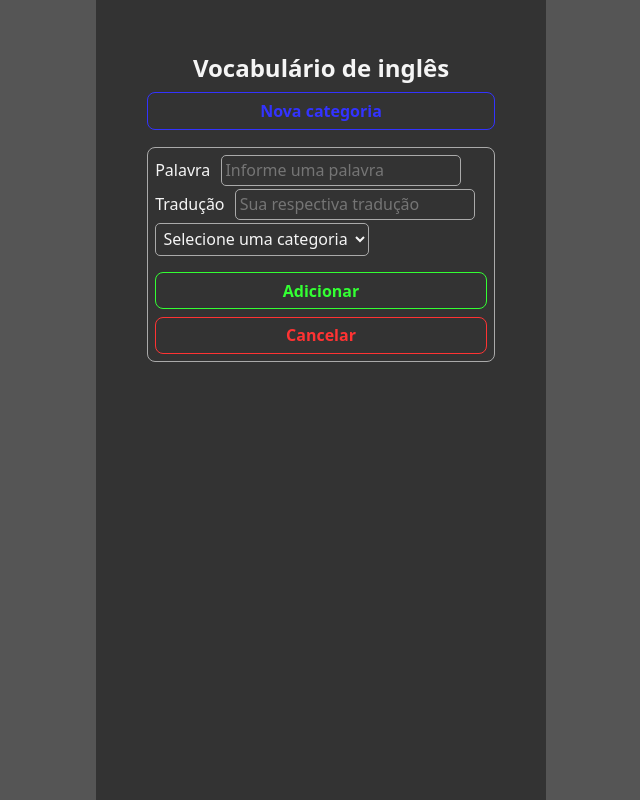
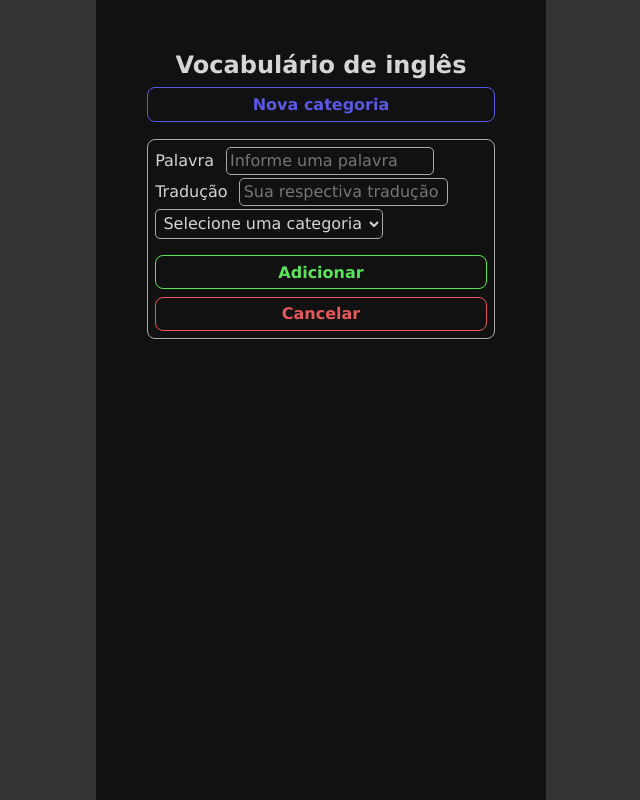
Before and after one commit to zolppy/vocabulary, a plain HTML site: page index.html in a window 1280 px wide. Both pictures are taken after a click on the button "Nova palavra". Shown: the whole page, without its empty margins (319-959 px from the left). Drawn offline with Linux system fonts and the light colour scheme.

Commit message:
alteração da fonte, cores e transições

```diff
--- a/assets/css/styles.css
+++ b/assets/css/styles.css
@@ -5,36 +5,36 @@ html {
 }
 
 :root {
-  --soft-black: #333;
-  --extra-soft-black: #555;
-  --soft-white: #f5f5f5;
-  --soft-blue: #33f;
-  --extra-soft-blue: #aaf;
-  --soft-gray: #aaa;
-  --extra-soft-gray: #ccc;
-  --soft-green: #3f3;
-  --extra-soft-green: #afa;
-  --soft-red: #f33;
-  --extra-soft-red: #faa;
+  --black: rgb(17, 17, 17);
+  --soft-black: rgb(51, 51, 51);
+  --soft-white: rgb(213, 213, 213);
+  --blue: rgb(89, 89, 228);
+  --soft-blue: rgb(134, 134, 233);
+  --green: rgb(89, 228, 89);
+  --soft-green: rgb(134, 233, 134);
+  --red: rgb(228, 89, 89);
+  --soft-red: rgb(233, 134, 134);
+  --gray: rgb(170, 170, 170);
+  --soft-gray: rgb(204, 204, 204);
 }
 
 * {
   box-sizing: border-box;
   color: var(--soft-white);
-  font-family: system-ui, -apple-system, sans-serif;
+  font-family: 'Lucida Sans', 'Lucida Sans Regular', 'Lucida Grande', 'Lucida Sans Unicode', Geneva, Verdana, sans-serif;
   font-size: 1rem;
-  font-weight: 500;
+  font-weight: 400;
   margin: 0;
   padding: 0;
 }
 
 body {
-  background-color: var(--extra-soft-black);
+  background-color: var(--soft-black);
   height: 100vh;
 }
 
 #container {
-  background-color: var(--soft-black);
+  background-color: var(--black);
   min-height: 100vh;
   margin: 0 auto;
   padding: 4%;
@@ -59,13 +59,13 @@ button {
 }
 
 .show-button {
-  border-color: var(--soft-blue);
-  color: var(--soft-blue);
+  border-color: var(--blue);
+  color: var(--blue);
 }
 
 .show-button:active {
-  border-color: var(--extra-soft-blue);
-  color: var(--extra-soft-blue);
+  border-color: var(--soft-blue);
+  color: var(--soft-blue);
 }
 
 #show-new-category-input {
@@ -74,11 +74,11 @@ button {
 
 #new-word-input-wrap,
 #new-category-input-wrap {
-  border: 1px solid var(--soft-gray);
+  border: 1px solid var(--gray);
   border-radius: 8px;
   margin-top: 5%;
   padding: 2%;
-  transition: .3 ease-in;
+  transition: .5 ease-in;
 }
 
 .input-wrap:nth-child(2) {
@@ -88,7 +88,7 @@ button {
 input[type="text"],
 select {
   background-color: transparent;
-  border: 1px solid var(--soft-gray);
+  border: 1px solid var(--gray);
   border-radius: 5px;
   outline: none;
   padding: 1%;
@@ -96,7 +96,7 @@ select {
 
 input[type="text"]:focus,
 select:focus {
-  border-color: var(--soft-blue);
+  border-color: var(--blue);
 }
 
 input[type="text"] {
@@ -109,63 +109,65 @@ select {
 
 #new-word-success,
 #new-category-success {
-  color: var(--soft-green);
+  color: var(--green);
   margin-top: 2%;
 }
 
 .add-button {
+  border-color: var(--green);
+  color: var(--green);
+}
+
+.add-button:active {
   border-color: var(--soft-green);
   color: var(--soft-green);
 }
 
-.add-button:active {
-  border-color: var(--extra-soft-green);
-  color: var(--extra-soft-green);
-}
-
 .cancel-button {
-  border-color: var(--soft-red);
-  color: var(--soft-red);
+  border-color: var(--red);
+  color: var(--red);
   margin-top: 2.2%;
 }
 
 .cancel-button:active {
-  border-color: var(--extra-soft-red);
-  color: var(--extra-soft-red);
+  border-color: var(--soft-red);
+  color: var(--soft-red);
 }
 
 table {
   border-collapse: collapse;
   margin-top: 5%;
   width: 100%;
-  transition: .5 ease-in;
+  transition: 1 ease-in;
 }
 
 caption {
-  background-color: var(--soft-gray);
-  border: 1px solid var(--extra-soft-gray);
+  background-color: transparent;
+  color: var(--red);
+  border: 1px solid var(--soft-gray);
   border-bottom: none;
   font-weight: 600;
   padding: 2%;
 }
 
 th, td {
-  border: 1px solid var(--extra-soft-gray);
+  border: 1px solid var(--soft-gray);
   padding: 2%;
 }
 
 th {
-  background-color: var(--soft-blue);
+  background-color: transparent;
+  color: var(--blue);
   font-weight: 600;
 }
 
 tr {
-  transition: .5 ease-in;
+  transition: 1 ease-in;
 }
 
 td {
-  color: var(--soft-black);
-  background-color: var(--extra-soft-blue);
+  color: var(--green);
+  background-color: transparent;
 }
 
 .hidden {
```
